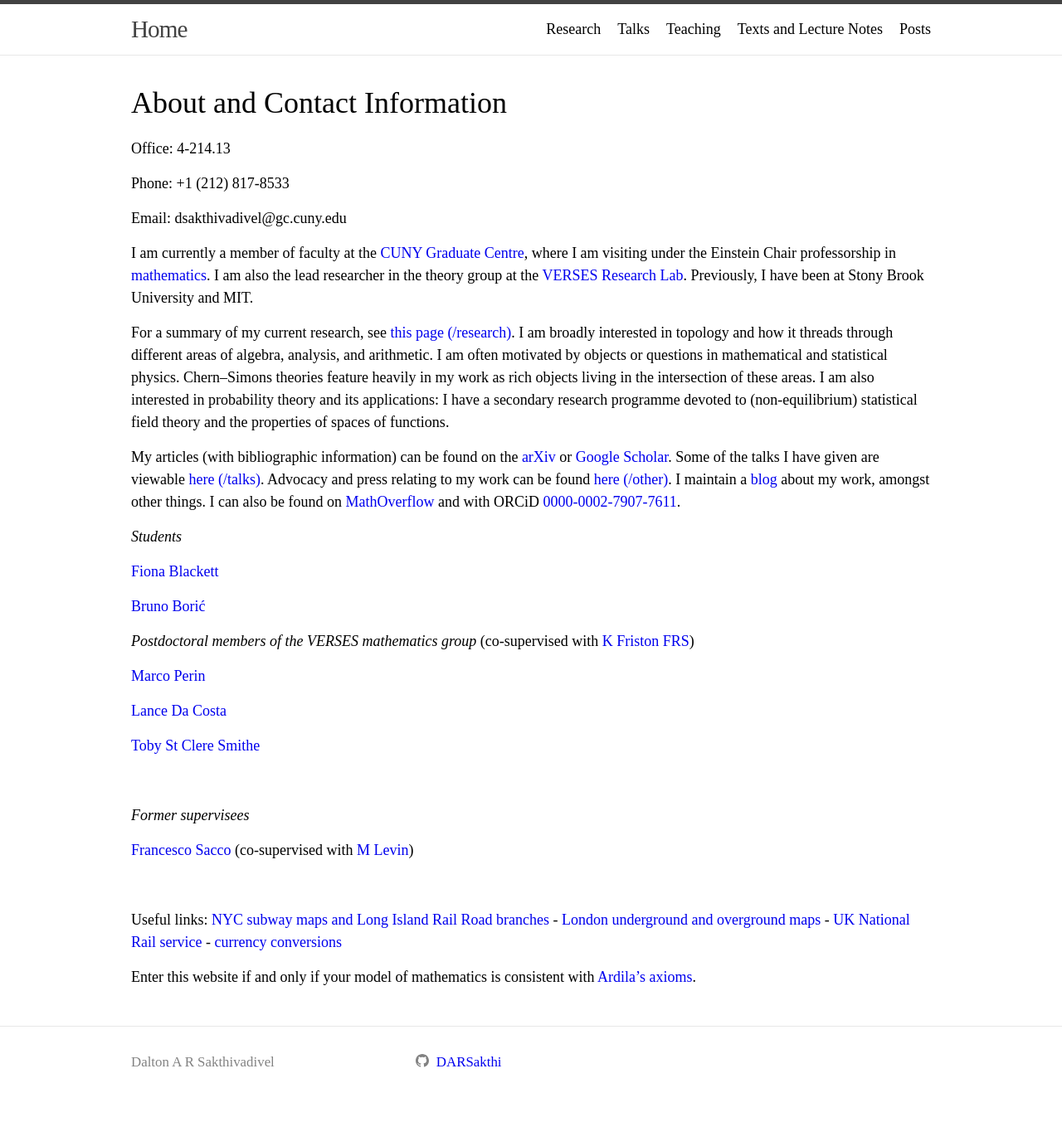
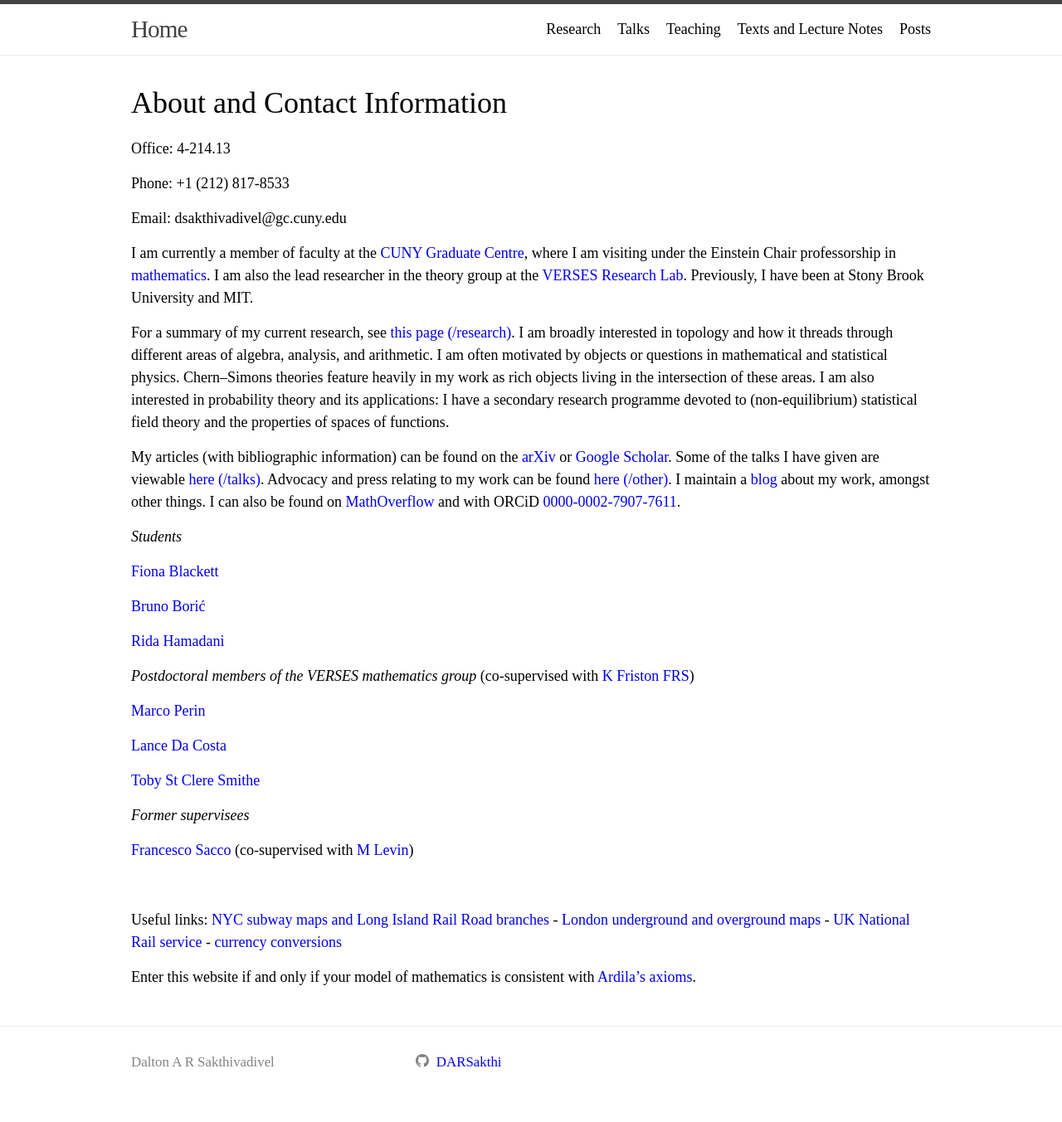
Before and after one commit to DARSakthi/DARSakthi.github.io, a Jekyll site: the page built from index.markdown, in a window 1280 px wide. Shown: the whole page at 83% size. Built offline with Jekyll 4.4.1, drawn with Linux system fonts in a browser that asks for light colours.

Commit message:
Add Rida

```diff
--- a/index.markdown
+++ b/index.markdown
@@ -24,6 +24,8 @@ _Students_
 
 [Bruno Borić](https://brunoboric.github.io/)
 
+[Rida Hamadani](https://ridahamadani.com/)
+
 _Postdoctoral members of the VERSES mathematics group_ (co-supervised with [K Friston FRS](https://en.wikipedia.org/wiki/Karl_J._Friston))
 
 [Marco Perin](https://scholar.google.com/citations?user=T43xleQAAAAJ&hl=en)
@@ -31,8 +33,6 @@ _Postdoctoral members of the VERSES mathematics group_ (co-supervised with [K Fr
 [Lance Da Costa](https://scholar.google.com/citations?user=PCHqHCsAAAAJ&hl=en)
 
 [Toby St Clere Smithe](https://tsmithe.net)
-
-&nbsp;
 
 _Former supervisees_
 
```
